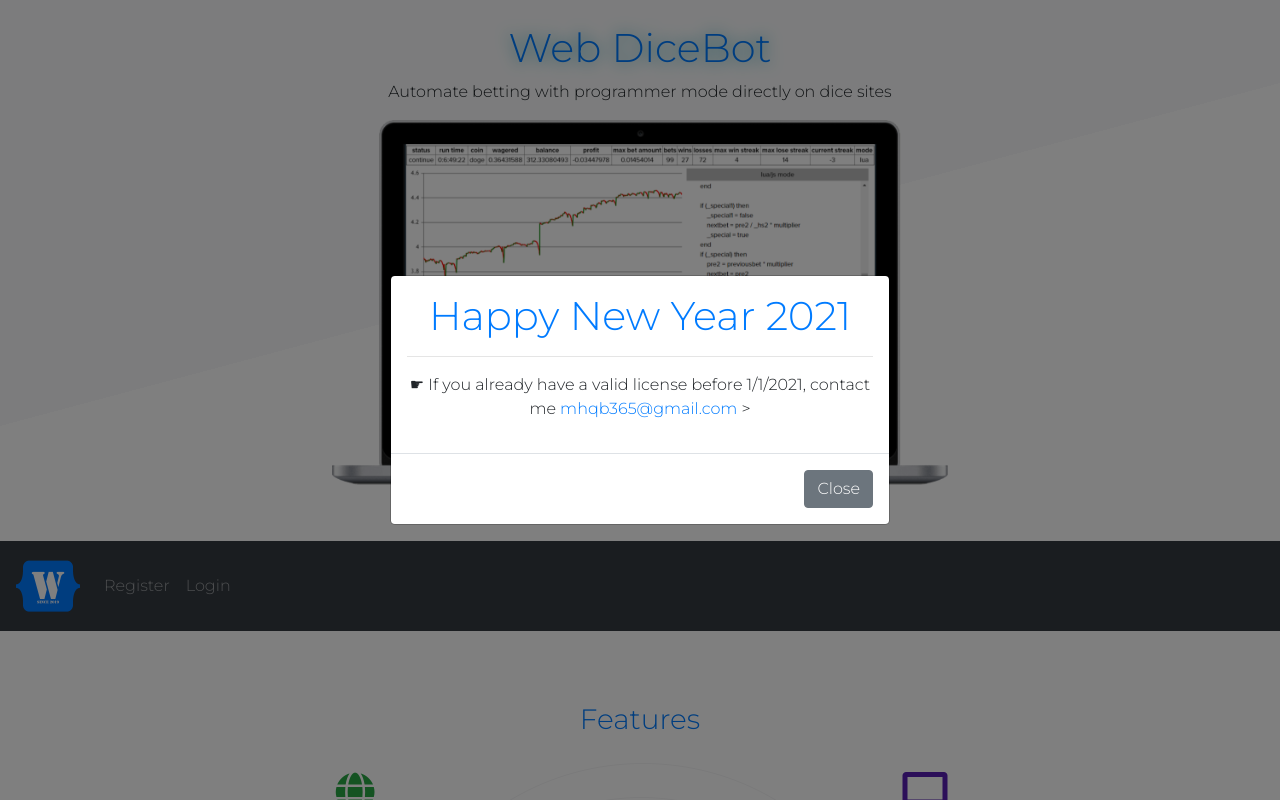
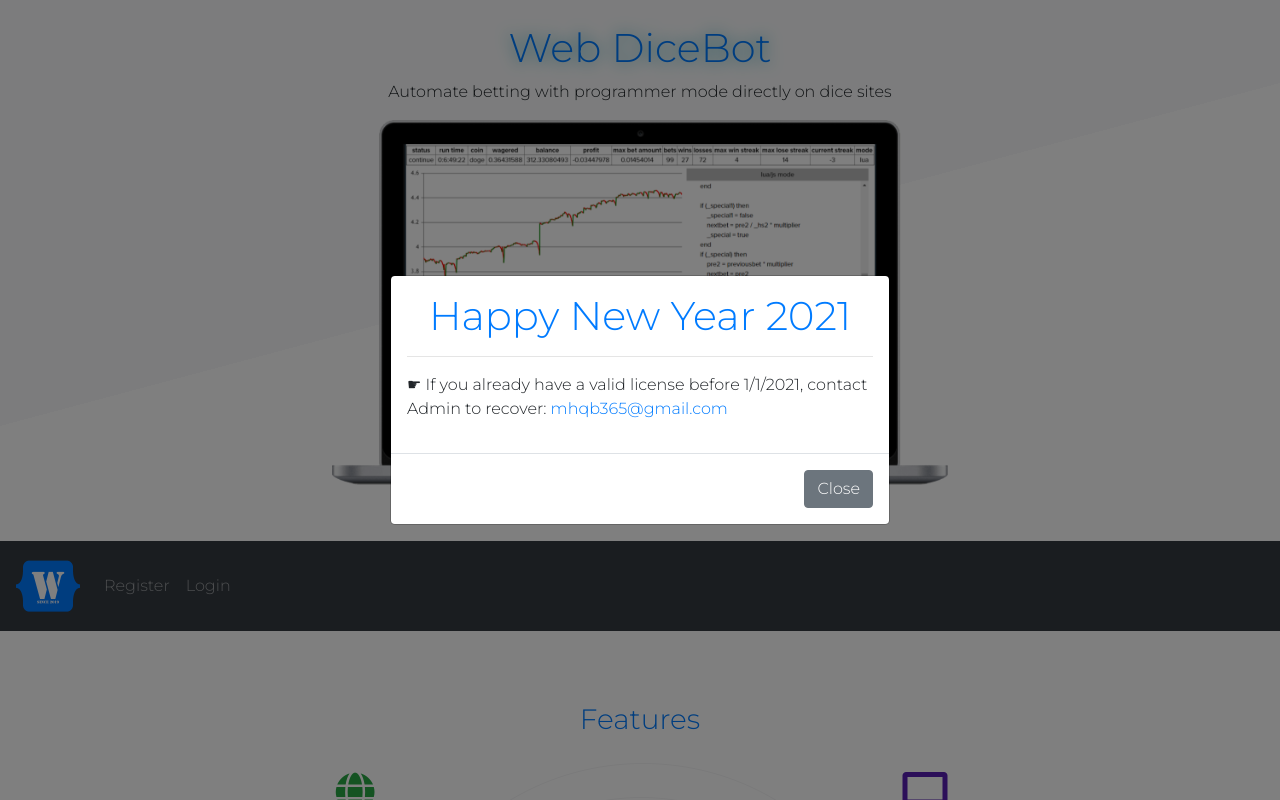
Before and after one commit to mhqb365/webdicebot2-fe, a Vue app: page / in a window 1280 px wide. Shown: the top 800 px of the page. Built offline with nearby package versions, Linux system fonts and the light colour scheme.

Commit message:
new-deploy

```diff
--- a/src/App.vue
+++ b/src/App.vue
@@ -3,16 +3,15 @@
     <div class="modal fade" id="notify">
       <div class="modal-dialog modal-dialog-centered">
         <div class="modal-content">
-          <div class="modal-body text-center">
-            <h1 class="text-primary">Happy New Year 2021</h1>
+          <div class="modal-body">
+            <h1 class="text-primary text-center">Happy New Year 2021</h1>
 
             <hr />
 
             <p>
-              ☛ If you already have a valid license before 1/1/2021, contact me
+              ☛ If you already have a valid license before 1/1/2021, contact Admin to recover:
               <a href="mailto:mhqb365@gmail.com" target="_blank"
                 >mhqb365@gmail.com</a
-              >
               >
             </p>
           </div>
```
